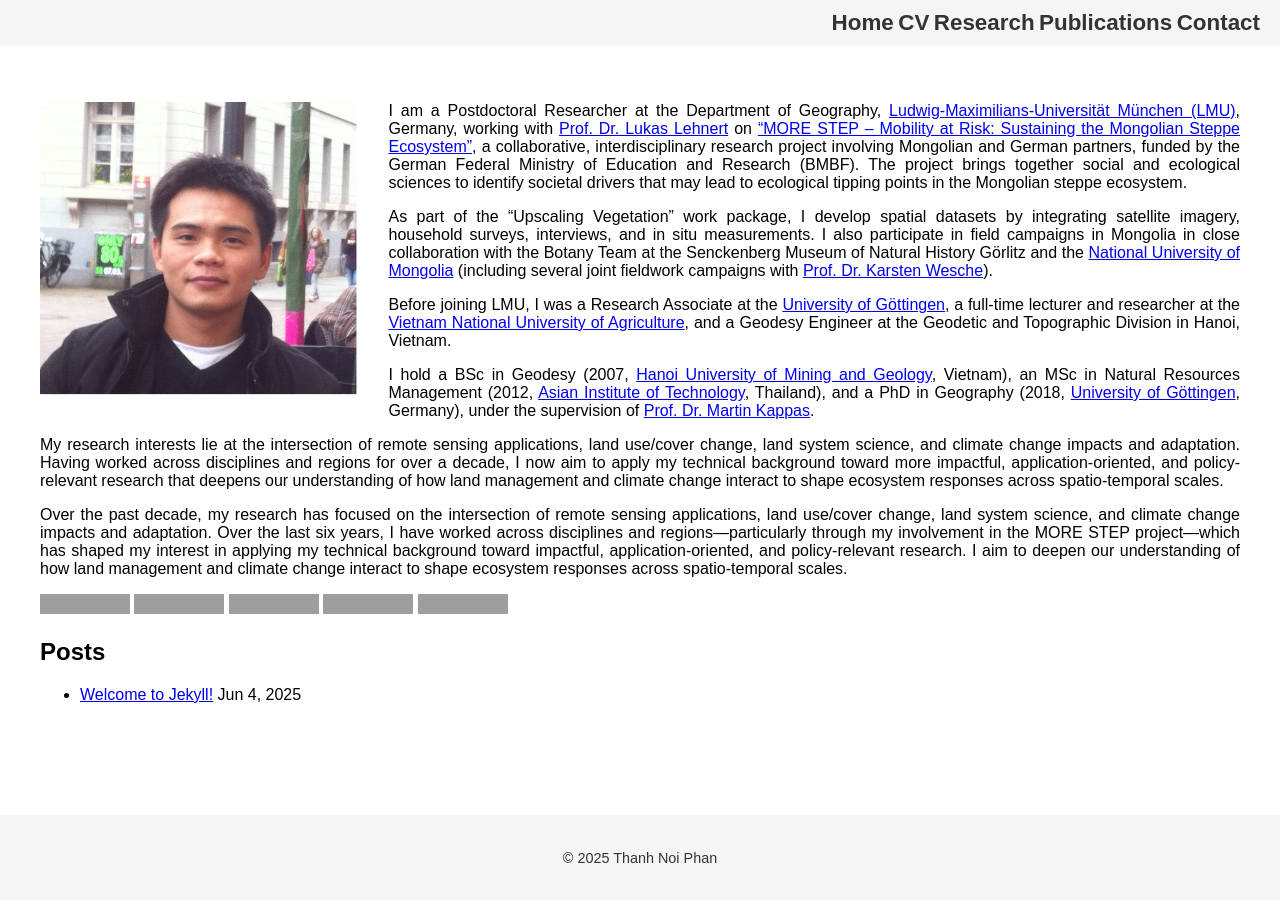
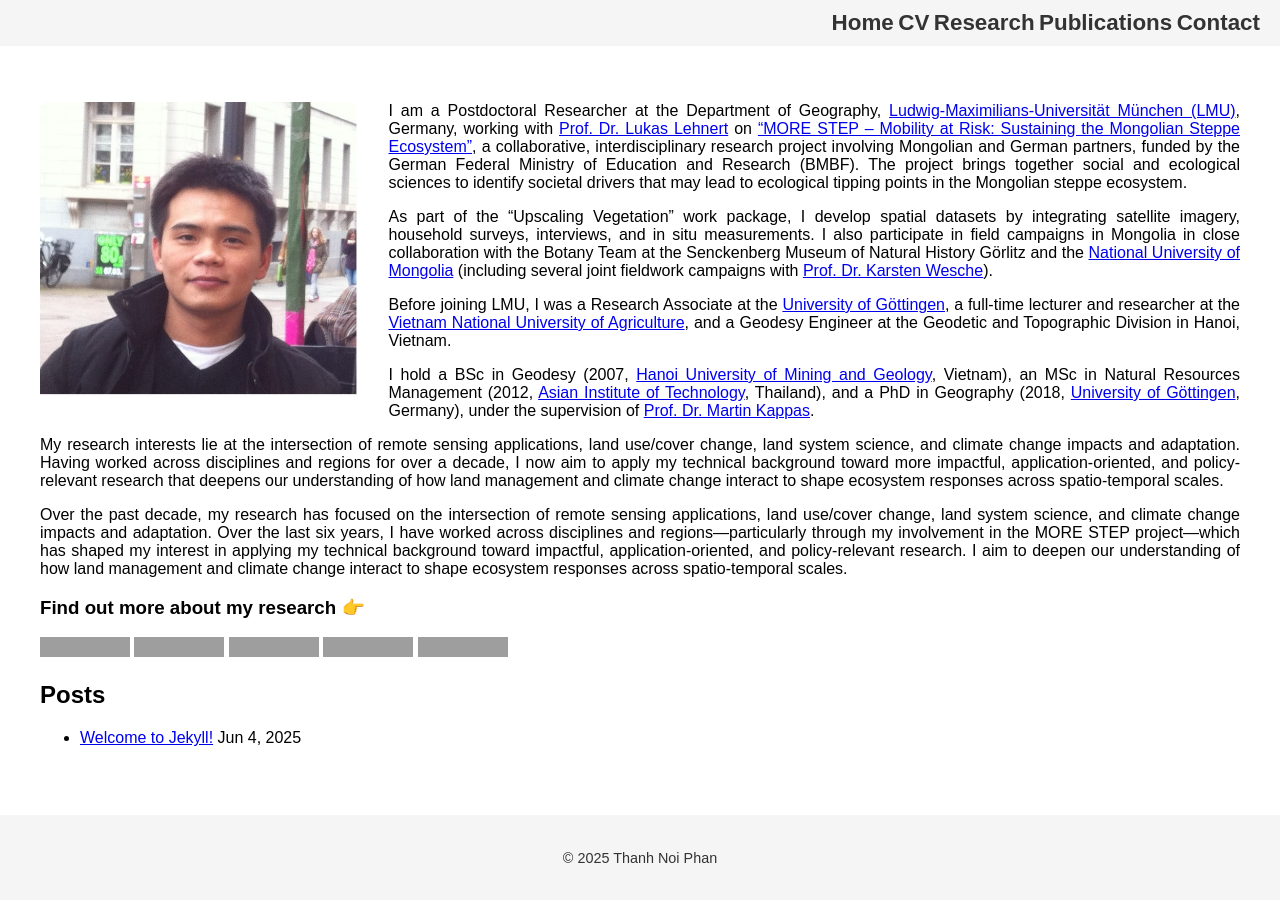
Before and after one commit to thanhnoiphan/thanhnoiphan.github.io, a Jekyll site: the page built from index.markdown, in a window 1280 px wide, cut to the strip 0-900 px from the top of the page. Built offline with Jekyll 4.4.1, drawn with Linux system fonts in a browser that asks for light colours; nearby versions of some CDN libraries; a script that is not in the unit is left out; grey boxes are pictures that could not be loaded.

Commit message:
Update index.markdown

```diff
--- a/index.markdown
+++ b/index.markdown
@@ -17,7 +17,7 @@ My research interests lie at the intersection of remote sensing applications, la
 
 Over the past decade, my research has focused on the intersection of remote sensing applications, land use/cover change, land system science, and climate change impacts and adaptation. Over the last six years, I have worked across disciplines and regions—particularly through my involvement in the MORE STEP project—which has shaped my interest in applying my technical background toward impactful, application-oriented, and policy-relevant research. I aim to deepen our understanding of how land management and climate change interact to shape ecosystem responses across spatio-temporal scales.
 
-
+### Find out more about my research 👉
 [![Gmail Badge](https://img.shields.io/badge/-Email-c14438?style=flat&logo=Gmail&logoColor=white&link=mailto:phanthanhnoi@gmail.com)](mailto:phanthanhnoi@gmail.com)
 [![Github Badge](https://img.shields.io/badge/-GitHub-grey?style=flat&logo=github&logoColor=white&link=https://github.com/thanhnoiphan/)](https://www.github.com/thanhnoiphan/)
 [![ResearchGate Badge](https://img.shields.io/badge/-ResearchGate-00ccbb?style=flat&logo=ResearchGate&logoColor=white&link=https://www.researchgate.net/profile/Thanh-Noi-Phan)](https://www.researchgate.net/profile/Thanh-Noi-Phan)
```
